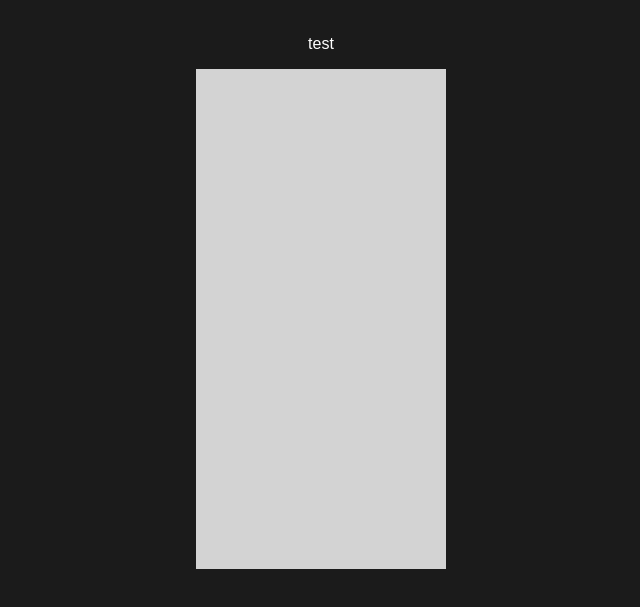
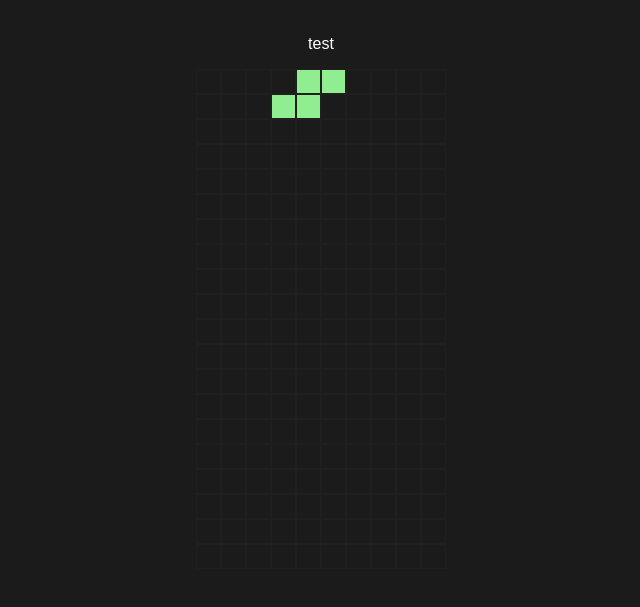
Before and after one commit to AnthonyPeeters208/Tetris, a plain HTML site: page index.html in a window 1280 px wide. Shown: the part 61-668 px from the top of the page, without its empty margins (319-959 px from the left). Drawn offline with Linux system fonts and the light colour scheme.

Commit message:
One piece can get drawn on the screen, adding code to move piece later

```diff
--- a/index.html
+++ b/index.html
@@ -18,7 +18,7 @@
     justify-content: center;
   }
   #tetriscanvas{
-    background-color: lightgrey;
+    background-color: #1f1f1f;
   }
 </style>
 <head>
--- a/js_src/TetrisGame.js
+++ b/js_src/TetrisGame.js
@@ -11,7 +11,12 @@ function getRandomInt(max) {
 }
 
 class TetrisGame{
-    constructor() {
+    constructor(ctx, cell_width) {
+        // ctx: canvas contex 2d
+        // cell_width: width of a single cell in pixels
+        this.ctx = ctx;
+        this.cell_width = cell_width;
+
         let matrix_map = []
         for(let h=-2; h<20; h++){
             let row = []
@@ -38,9 +43,90 @@ class TetrisGame{
         }
     }
 
+    peekNextPiece(){
+        return this.curr_sequence[0];
+    }
+
+    getNextPiece(){
+        // puts next piece at curr piece, "pops" from array
+        let piecetype = this.curr_sequence.shift();
+        this.curr_piece = new piecetype(3, -2);    // x=3 and y=-2
+        if(this.curr_sequence.length <= 1){
+            this.addNewSequence();
+        }
+    }
+
+    isValidMove(){
+        //TODO
+        return true;
+    }
+
+    moveDown(){
+        let old_y = this.curr_piece.y;
+        this.curr_piece.y = old_y+1;
+
+        // if not valid move, put it back to old position
+        if(!this.isValidMove()){
+            this.curr_piece.y = old_y;
+        }
+    }
+
+    placeCurrPiece(){
+        // TODO: check if piece allowed to be placed
+        let piecematrix = this.curr_piece.matrix_rep;
+        for(let i=0; i<piecematrix.length; i++){
+            for(let j=0; j<piecematrix[0].length; j++){
+                if(piecematrix[i][j] === 1){
+                    let game_x = this.curr_piece.x + j;
+                    let game_y = this.curr_piece.y + i;
+                    // set the color of the piece in the matrix
+                    this.game_matrix[game_y][game_x] = this.curr_piece.color;
+                }
+            }
+        }
+    }
+
+    drawPieces(){
+        // draw pieces using canvas context
+        // cell width in pixels
+        let cw = this.cell_width;
+        for(let i=0; i<this.game_matrix.length; i++){
+            for(let j=0; j<this.game_matrix[0].length; j++){
+                // draw grid regardless
+                this.ctx.fillStyle = "#1b1b1b"
+                this.ctx.fillRect(j*cw+1, i*cw+1, cw-2, cw-2);
+
+                if(this.game_matrix[i][j] !== 0){
+                    let xval = j*cw;
+                    let yval = i*cw;
+                    // color blocks
+                    this.ctx.fillStyle = this.game_matrix[i][j];
+                    this.ctx.fillRect(xval+1, yval+1, cw-2, cw-2);
+                }
+            }
+        }
+    }
+
+    dropPiece(){
+        this.moveDown();
+        this.placeCurrPiece();
+        this.drawPieces();
+        window.requestAnimationFrame(this.dropPiece);
+    }
+
     start(){
-        this.curr_piece = getNextPiece();
+        this.addNewSequence();
+        this.getNextPiece();
+        this.moveDown();
+        this.moveDown();
+        this.placeCurrPiece();
+        this.drawPieces()
+        window.requestAnimationFrame(this.dropPiece);
+
     }
+
+
+
 }
 
 export {TetrisGame}
--- a/js_src/main.js
+++ b/js_src/main.js
@@ -8,9 +8,6 @@ tetris_canvas.width = cell_width * 10;
 console.log("Canvas dim: " + tetris_canvas.height + "x" + tetris_canvas.width);
 
 // TETRIS GAME
-let game = new TetrisGame();
-//console.log(game.game_matrix);
-console.log(game.curr_sequence);
-game.addNewSequence();
-game.addNewSequence();
-console.log(game.curr_sequence);
+const ctx = document.getElementById("tetriscanvas").getContext("2d");
+let game = new TetrisGame(ctx, cell_width);
+game.start();
```
